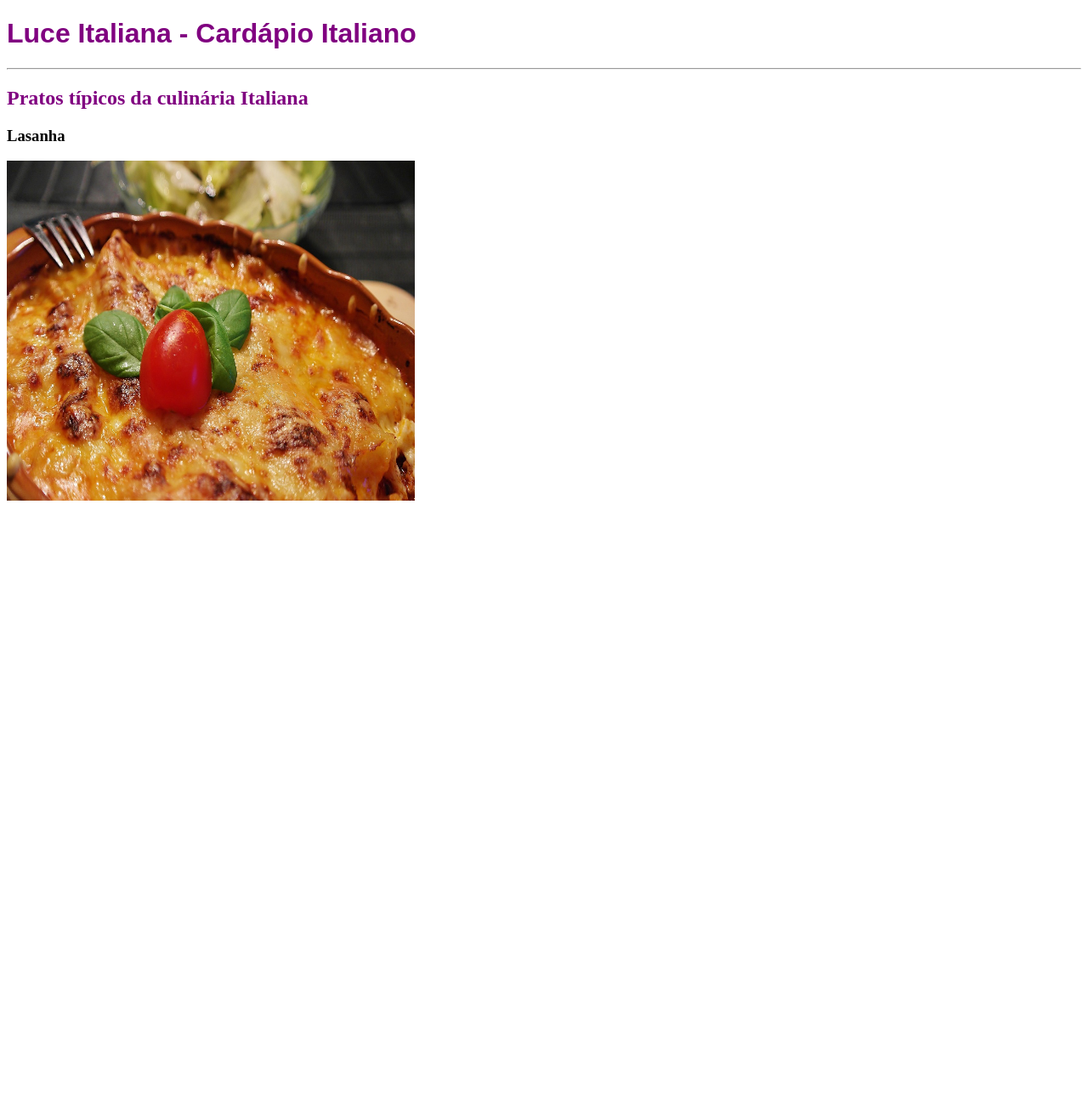
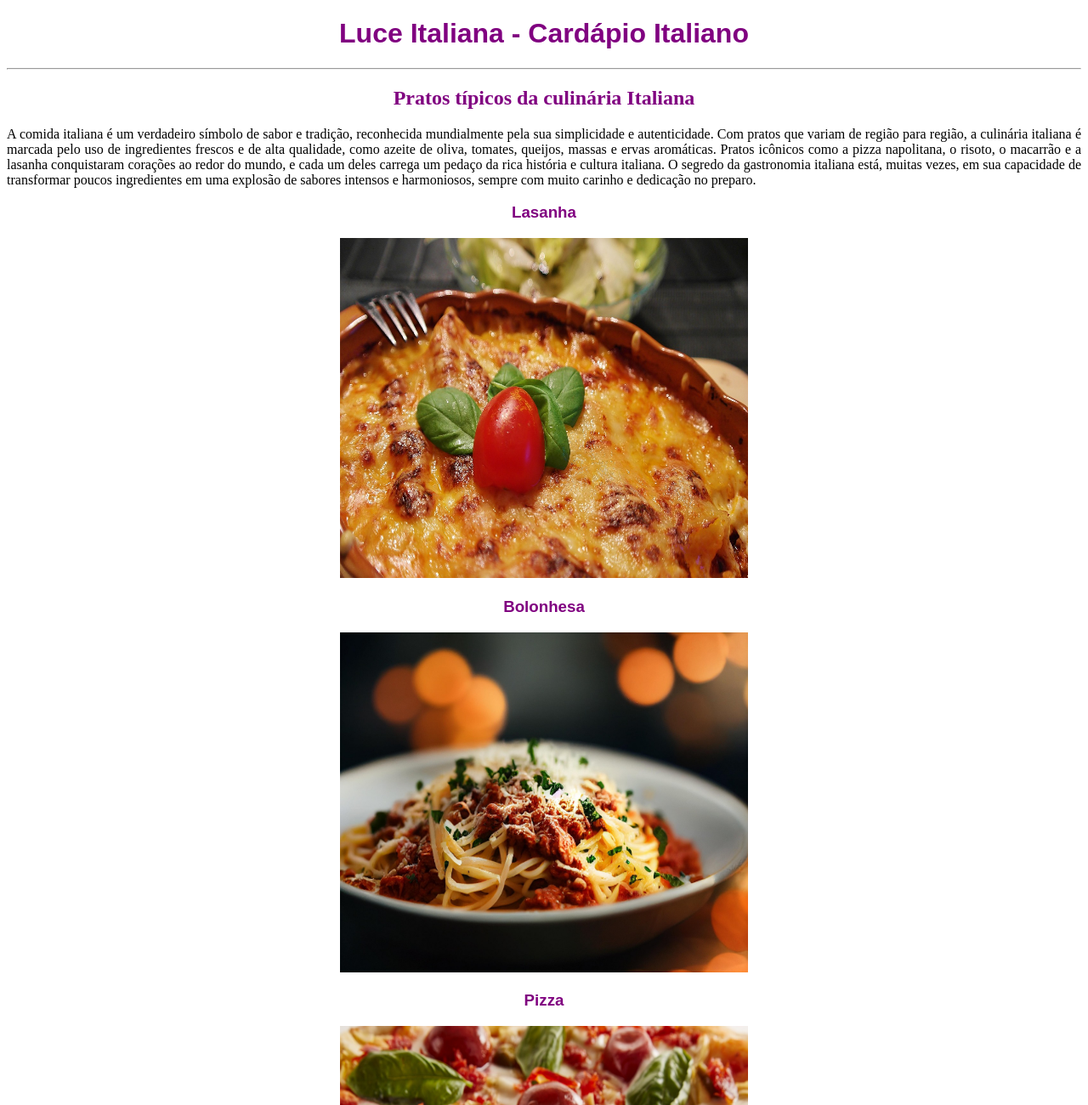
Before and after one commit to luizatxt/Ana_93627, a plain HTML site: page 002-HTML/Ex2.html in a window 1280 px wide. Shown: the top 1300 px of the page at 85% size. Before the commit the page ends 800 px from the top, so only its background shows below. Drawn offline with Linux system fonts and the light colour scheme.

Commit message:
Luce Italiana - Cardápio Italiano

```diff
--- a/002-HTML/Ex2.html
+++ b/002-HTML/Ex2.html
@@ -9,7 +9,9 @@
     <head>
         <h1>
             <strong>
-                <font color="purple" face="Arial">Luce Italiana - Cardápio Italiano</font>
+                <center>
+                    <font color="purple" face="Arial">Luce Italiana - Cardápio Italiano</font>
+                </center>
             </strong>
         </h1>
     </head>
@@ -17,18 +19,65 @@
     <main>
         <section>
             <h2>
-                <font color="purple">Pratos típicos da culinária Italiana</font>
+                <center>
+                    <font color="purple">Pratos típicos da culinária Italiana</font>
+                </center>
             </h2>
-                <p></p>
+                <p align="justify">
+                    A comida italiana é um verdadeiro símbolo de sabor e tradição, reconhecida mundialmente pela sua simplicidade e autenticidade. Com pratos que variam de região para região, a culinária italiana é marcada pelo uso de ingredientes frescos e de alta qualidade, como azeite de oliva, tomates, queijos, massas e ervas aromáticas. Pratos icônicos como a pizza napolitana, o risoto, o macarrão e a lasanha conquistaram corações ao redor do mundo, e cada um deles carrega um pedaço da rica história e cultura italiana. O segredo da gastronomia italiana está, muitas vezes, em sua capacidade de transformar poucos ingredientes em uma explosão de sabores intensos e harmoniosos, sempre com muito carinho e dedicação no preparo.
+                </p>
         </section>
         <div>
             <h3>
                 <b>
-                    <font>Lasanha</font>
+                    <center>
+                        <font color="purple" face="Arial"<font>Lasanha</font></font>
+                    </center>
                 </b>
             </h3>
             <!-- Inserindo Imagens-->
-             <img src="img/1.jpg" width="480px" height="400px"   alt="Imagem de um prato de Lasanha">
+             <center>
+                <img src="img/1.jpg" width="480px" height="400px"   alt="Imagem de um prato de Lasanha">
+            </center>
+        </div>
+        <div>
+            <h3>
+                <b>
+                    <center>
+                        <font color="purple" face="Arial"<font>Bolonhesa</font></font>
+                    </center>
+                </b>
+            </h3>
+            <!-- Inserindo Imagens-->
+            <center>
+                <img src="img/2.jpg" width="480px" height="400px"   alt="Imagem de um prato de Bolonhesa">
+            </center>
+        </div>
+        <div>
+            <h3>
+                <b>
+                    <center>
+                        <font color="purple" face="Arial"<font>Pizza</font></font>
+                    </center>
+                </b>
+            </h3>
+            <!-- Inserindo Imagens-->
+             <center>
+                 <img src="img/3.jpg" width="480px" height="400px"   alt="Imagem de um prato de Pizza">
+             </center>
+        </div>
+        <div>
+            <h3>
+                <b>
+                    <center>
+                        <font color="purple" face="Arial"<font>Nhoque</font></font>
+                    </center>
+                </b>
+            </h3>
+            <!-- Inserindo Imagens-->
+             <center>
+                <img src="img/4.jpg" width="480px" height="400px"   alt="Imagem de um prato de Nhoque">
+             </center>
         </div>
     </main>
 </body>
```
